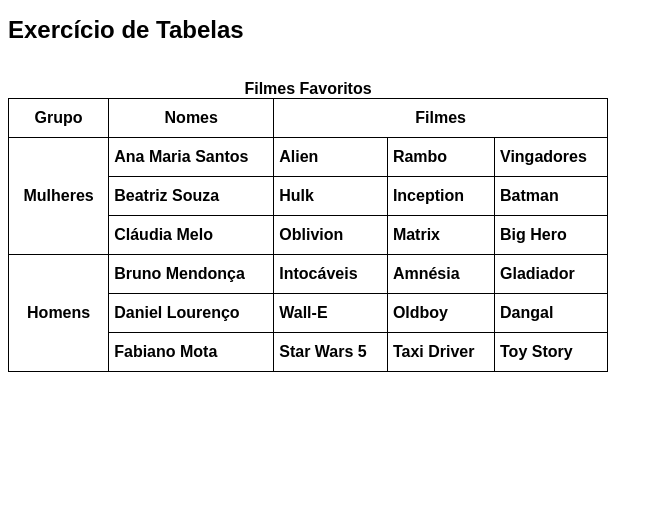
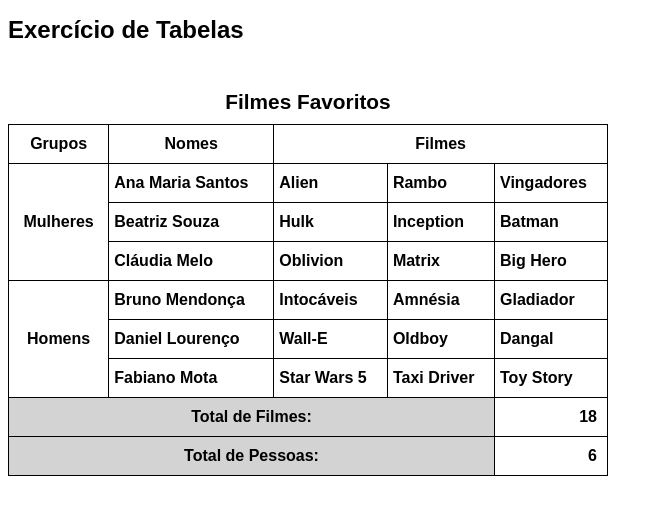
Before and after one commit to ThiagoMauricioBorges/Aprendendo-HTML5-e-CSS3, a plain HTML site: page Desafios Curso em Vídeo/#013/desafio-tabela-completa.html in a window 1280 px wide. Shown: the whole page, without its empty margins (0-663 px from the left). Drawn offline with Linux system fonts and the light colour scheme.

Commit message:
Update desafio-tabela-completa.html

```diff
--- a/Desafios Curso em Vídeo/#013/desafio-tabela-completa.html
+++ b/Desafios Curso em Vídeo/#013/desafio-tabela-completa.html
@@ -20,6 +20,12 @@
             border-collapse: collapse;
             width: 600px;
         }
+
+        caption {
+            font-size: 1.3em;
+            padding: 10px;
+        }
+
         th {
             border: 1px solid black;
             padding: 10px;
@@ -33,6 +39,14 @@
             padding-left: 5px;
             text-align: left;
         }
+
+        tfoot th {
+            background-color: lightgray;
+        }
+
+        tfoot td {
+            text-align: right;
+        }
     </style>
 </head>
 <body>
@@ -41,13 +55,16 @@
         <caption>
             Filmes Favoritos
         </caption>
+        <thead>
             <tr>
-            <th>Grupo</th>
-            <th>Nomes</th>
-            <th colspan="3">Filmes</th>
+                <th scope="col">Grupos</th>
+                <th scope="col">Nomes</th>
+                <th colspan="3" scope="colgroup">Filmes</th>
             </tr>
+        </thead>
+        <tbody>
             <tr>
-            <th rowspan="3">Mulheres</th>
+                <th rowspan="3" scope="rowgroup">Mulheres</th>
                 <td>Ana Maria Santos</td>
                 <td>Alien</td>
                 <td>Rambo</td>
@@ -66,7 +83,7 @@
                 <td>Big Hero</td>
             </tr>
             <tr>
-            <th rowspan="3">Homens</th>
+                <th rowspan="3" scope="rowgroup">Homens</th>
                 <td>Bruno Mendonça</td>
                 <td>Intocáveis</td>
                 <td>Amnésia</td>
@@ -84,6 +101,17 @@
                 <td>Taxi Driver</td>
                 <td>Toy Story</td>
             </tr>
+        </tbody>
+        <tfoot>
+            <tr>
+                <th colspan="4" scope="col">Total de Filmes:</th>
+                <td>18</td>
+            </tr>
+            <tr>
+                <th colspan="4" scope="col">Total de Pessoas:</th>
+                <td>6</td>
+            </tr>
+        </tfoot>
     </table>
 </body>
 </html>
```
Lines whose indentation alone changed are shown as unchanged.
